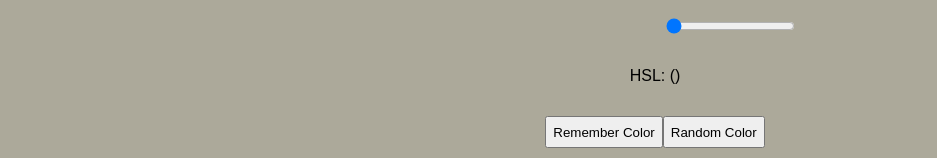
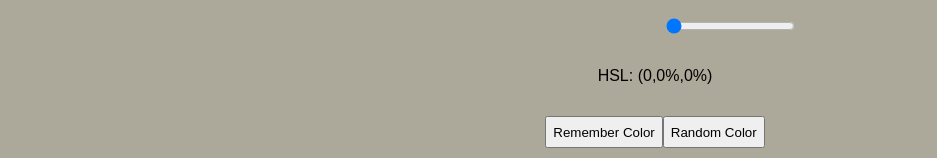
Before and after one commit to juanxsalazar/hsl-hooks, a React (Create React App) app: page / in a window 1280 px wide. Shown: the part 283-441 px from the top of the page, without its empty margins (1-938 px from the left). Built offline with nearby package versions, Linux system fonts and the light colour scheme.

Commit message:
hsl text working too

```diff
--- a/src/components/HelloWorld.js
+++ b/src/components/HelloWorld.js
@@ -26,7 +26,7 @@ export default function HelloWorld (props) {
       onChange={event => changeLightness(event.target.value)}/>
       </section>
     </section>
-    <p>HSL: () </p>
+    <p>HSL: ({hue},{saturation}%,{lightness}%) </p>
     </header>
     <section className="middle">
     <button className="save-color">Remember Color</button>
```
